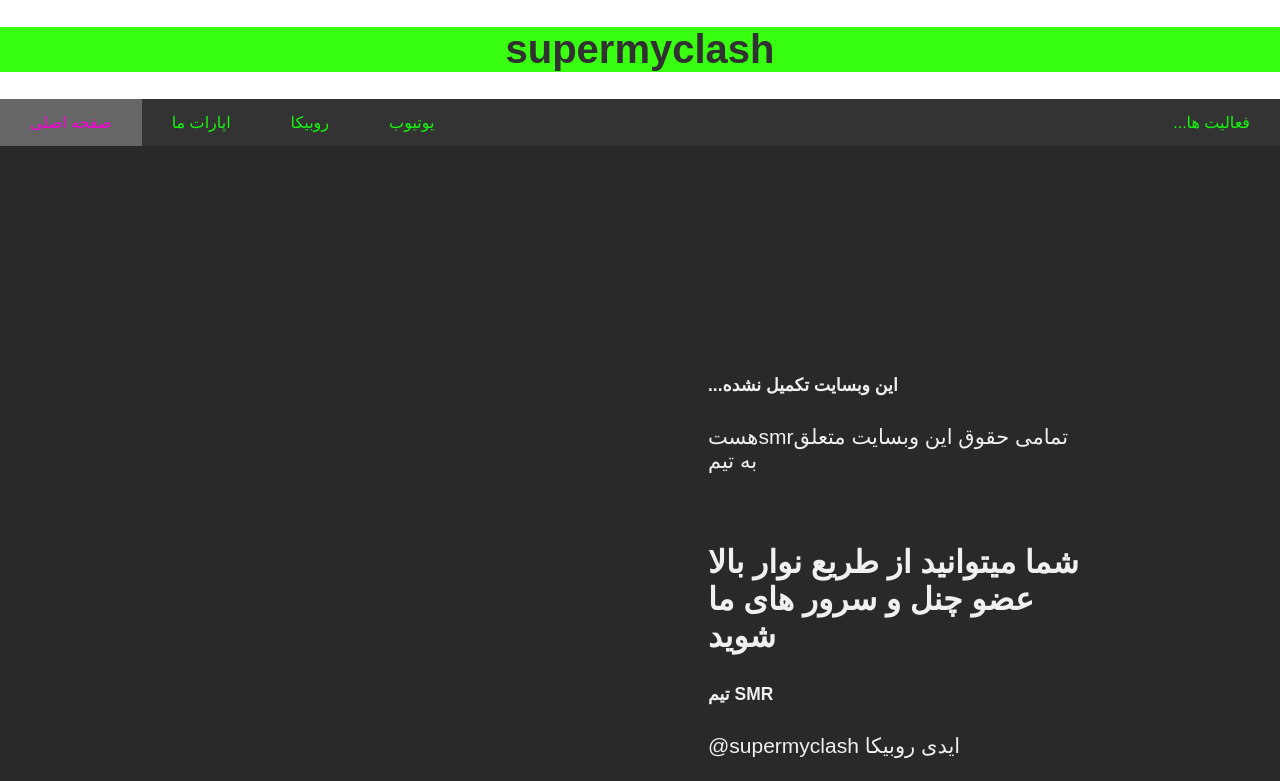
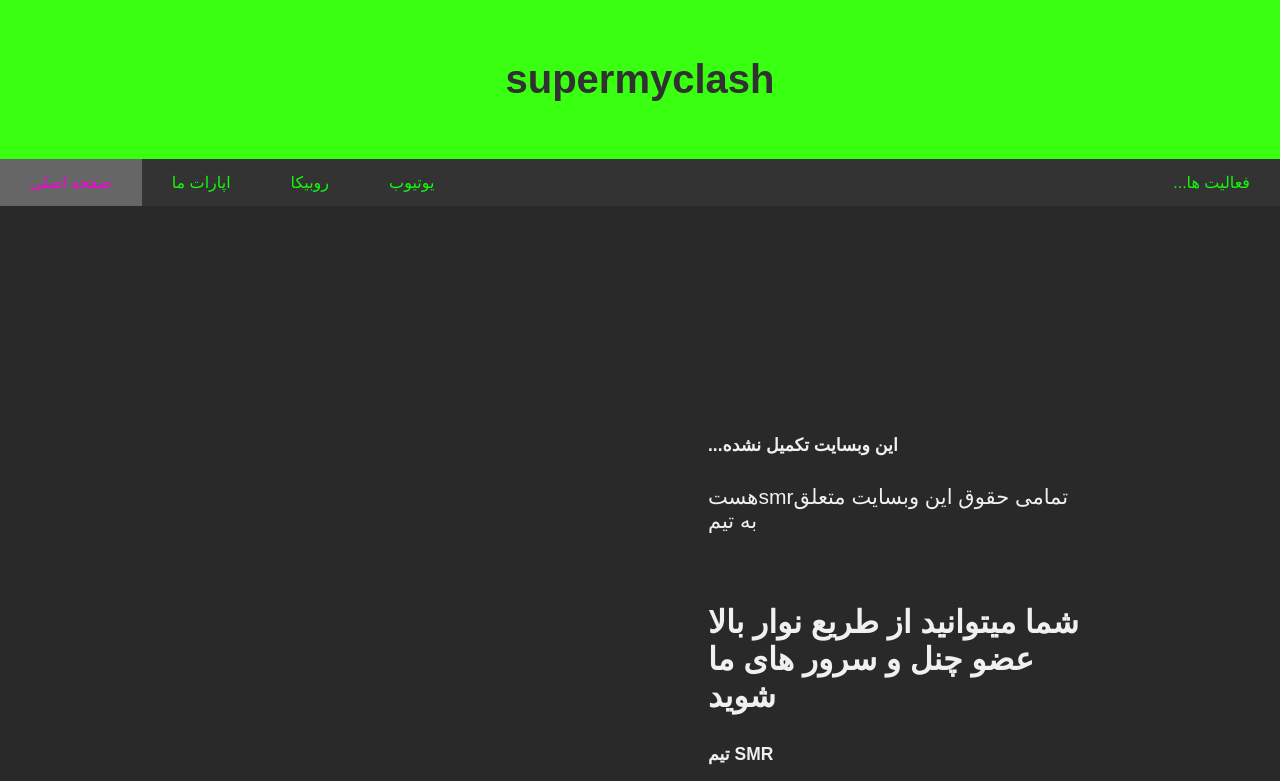
Before and after one commit to supermyclash/supermyclash.github.io, a plain HTML site: page index.html in a window 1280 px wide. Shown: the top 781 px of the page. Drawn offline with Linux system fonts and the light colour scheme; a script that the page names is missing.

Commit message:
Update index.html

```diff
--- a/index.html
+++ b/index.html
@@ -13,7 +13,7 @@ font-family: Arial, Helvetica, sans-serif;
 margin: 0%;
 }
 .header {
-padding: 30px 100xp;
+padding: 30px 100px;
 text-align: center;
 background: #2bff00ee;
 color: rgb(49, 49, 49);
```
